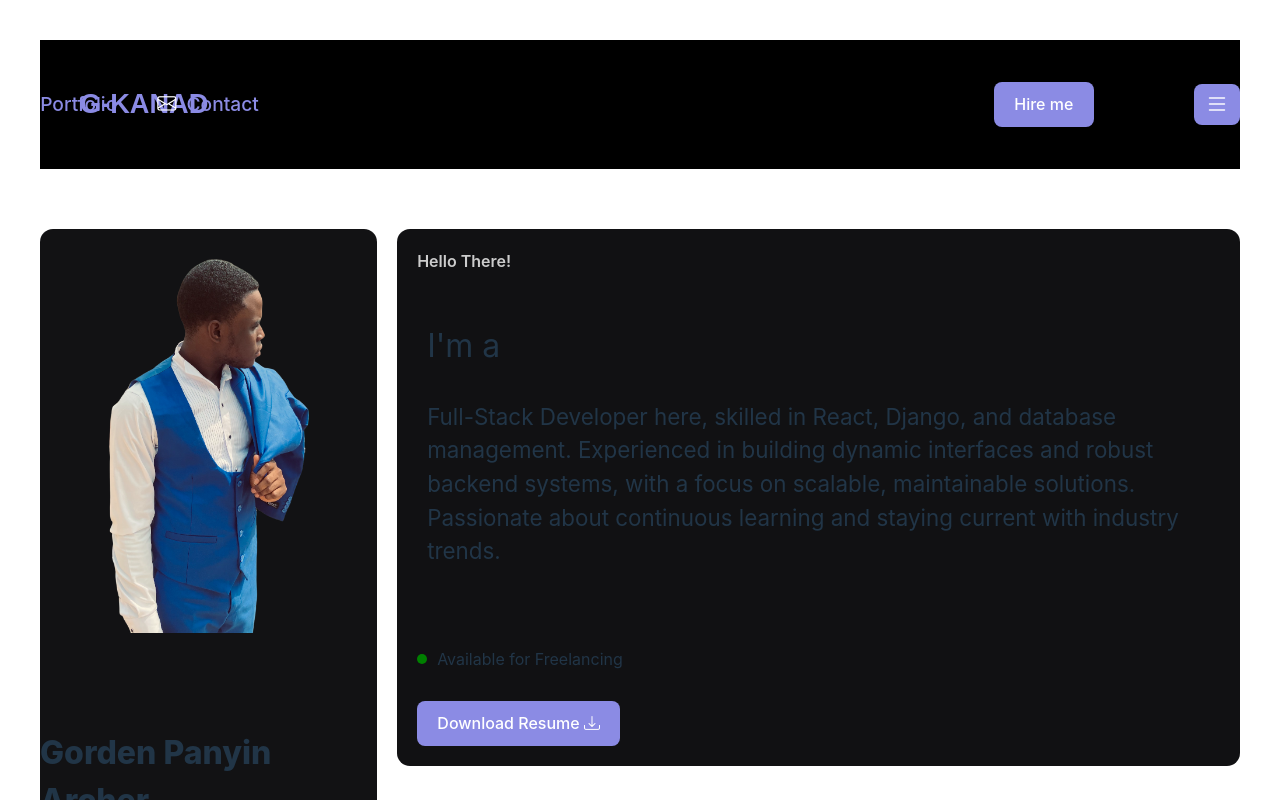
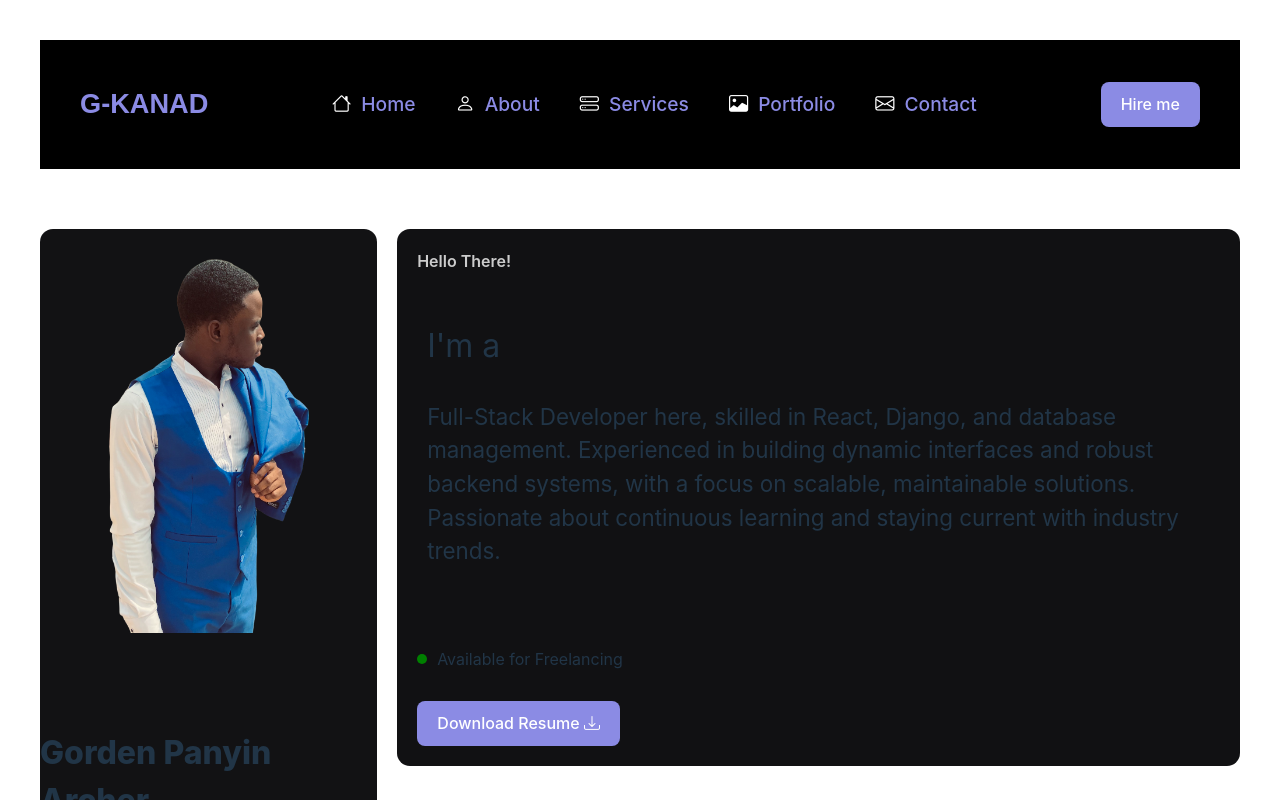
Before and after one commit to GordenArcher/Portfolio, a React (Vite) app in the folder portfolio/: page / in a window 1280 px wide. Shown: the top 800 px of the page. Built offline with nearby package versions, Linux system fonts and the light colour scheme.

Commit message:
fixed a bug

```diff
--- a/portfolio/src/assets/CSS/sidebar.css
+++ b/portfolio/src/assets/CSS/sidebar.css
@@ -25,6 +25,7 @@
 }
 
 .links{
+    position: relative;
     transition: all .3s ease;
 }
 
@@ -71,6 +72,10 @@
     transition: .3s ease;
 }
 
+.mobile-view{
+    display: none;
+}
+
 .mobile-view button{
     background: hsl(240, 62%, 72%);
     color: hsl(0, 0%, 100%);
@@ -89,10 +94,6 @@
 .hire-me button:hover, .mobile-view button:hover{
     background: transparent;
     border: 1px solid hsl(240, 62%, 72%);
-}
-
-.leave{
-    transform: translateX(-100%);
 }
 
 .engineerrrr{
@@ -250,4 +251,8 @@
     .hire-me{
         display: none;
     }
+
+    .leave{
+        transform: translateX(-100%);
+    }
 }
```
